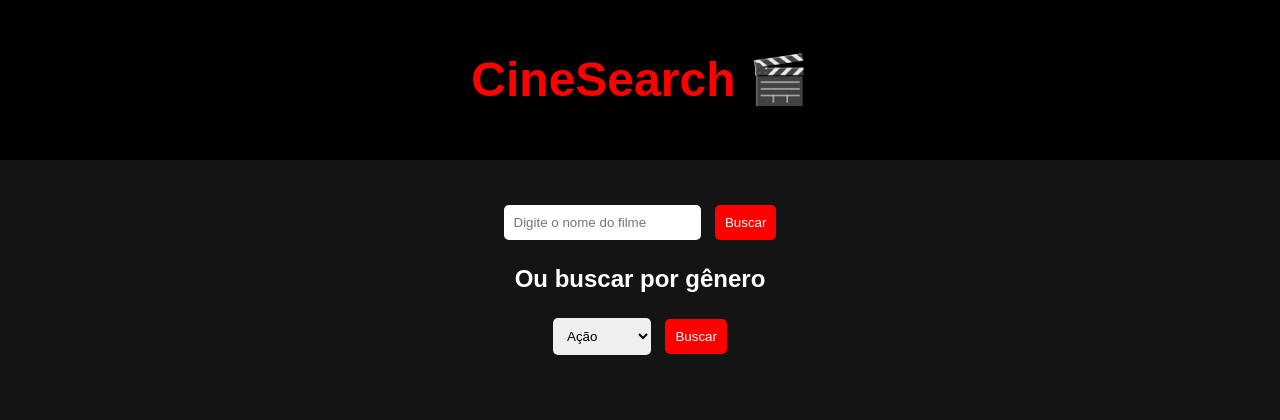
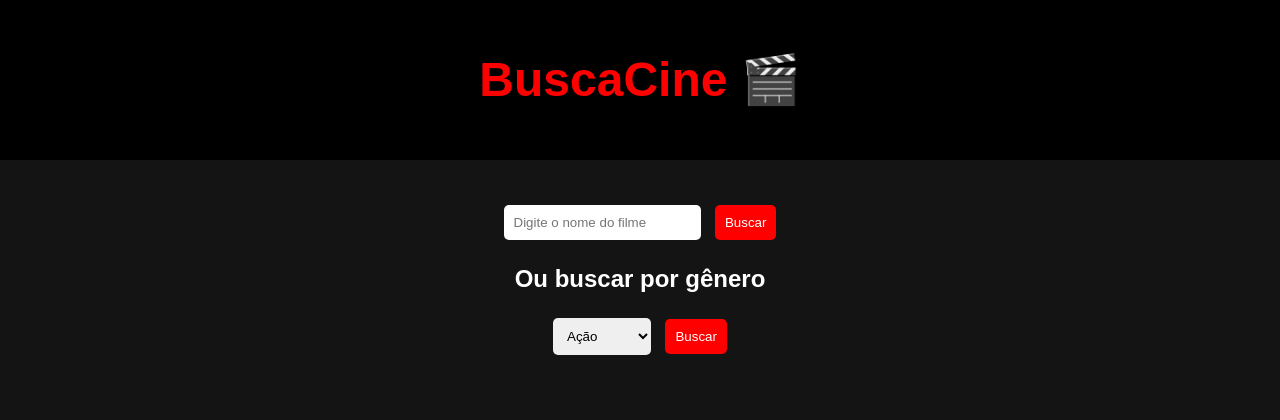
Before and after one commit to PedroHenriqueVM/cinesearch, a Flask app: page / in a window 1280 px wide. Shown: the top 420 px of the page. Run offline with Flask 3, Linux system fonts and the light colour scheme.

Commit message:
Atualizar título e cabeçalho para "BuscaCine"

```diff
--- a/templates/base.html
+++ b/templates/base.html
@@ -2,13 +2,13 @@
 <html lang="pt-br">
 <head>
     <meta charset="UTF-8">
-    <title>CineSearch</title>
+    <title>BuscaCine</title>
     <link rel="stylesheet" href="{{ url_for('static', filename='style.css') }}">
     <link rel="icon" type="image/webp" href="{{ url_for('static', filename='icon.webp') }}">
 </head>
 <body>
     <header>
-        <h1>CineSearch 🎬</h1>
+        <h1>BuscaCine 🎬</h1>
     </header>
 
     {% block conteudo %}
```
